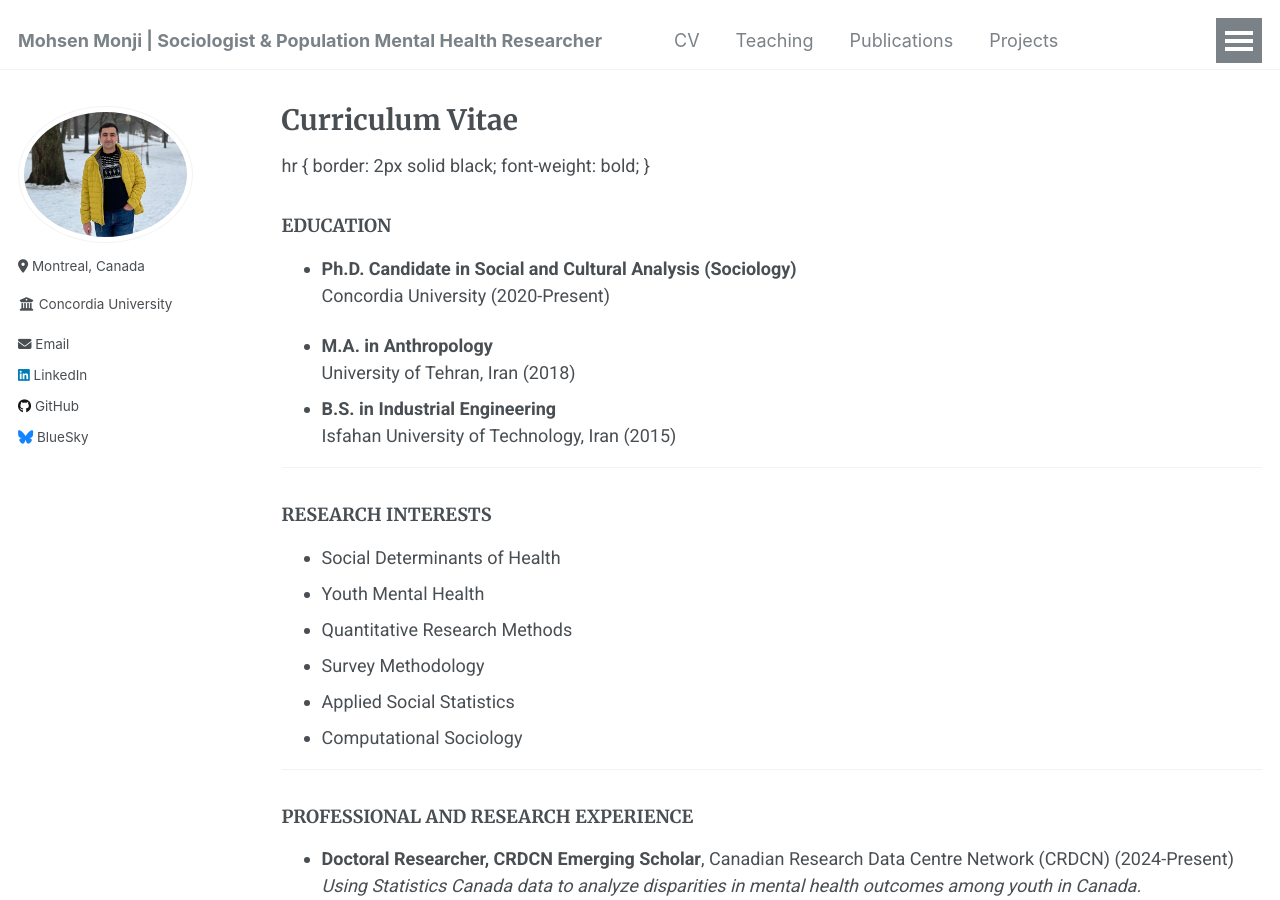
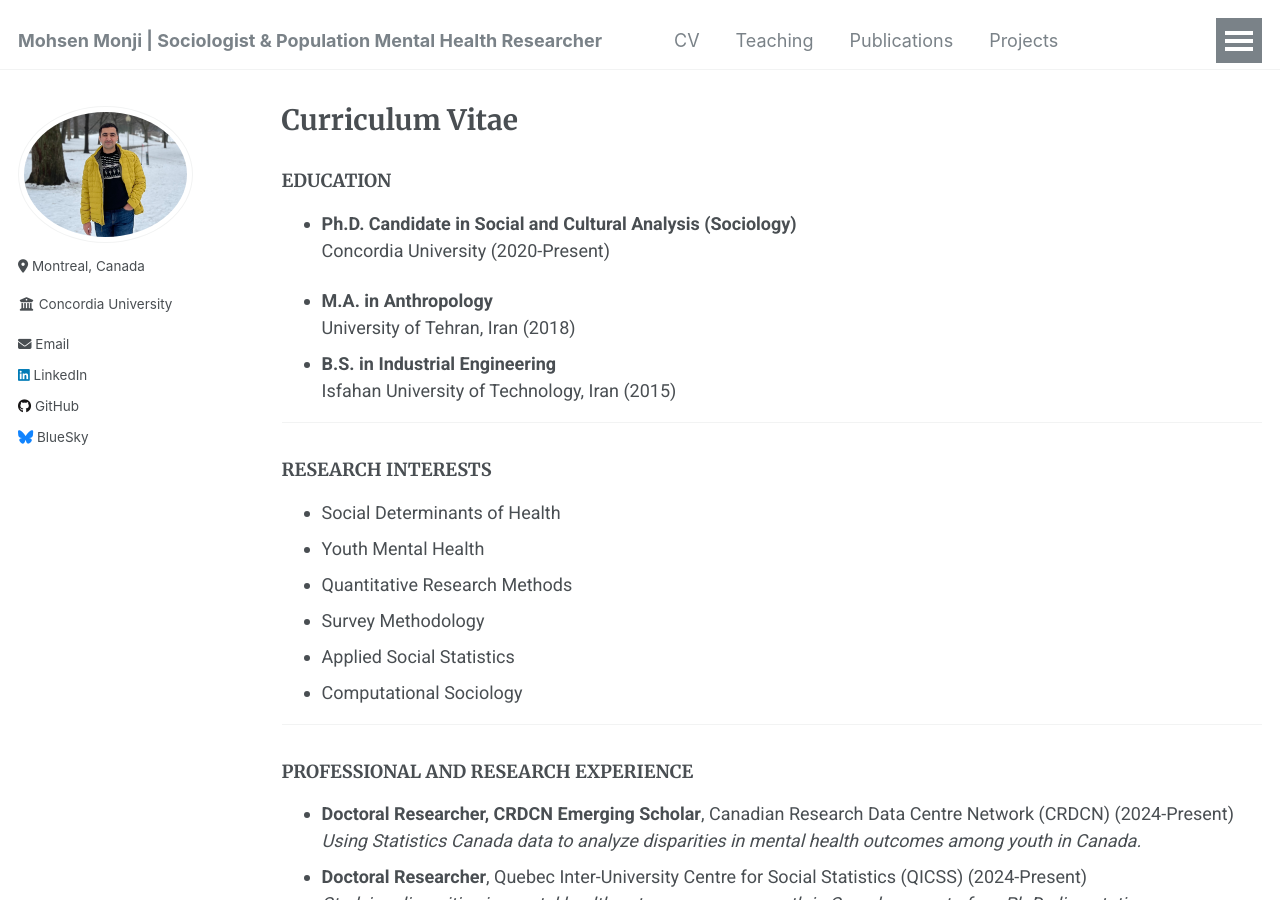
Before and after one commit to Mohsnmonji/mohsnmonji.github.io, a Jekyll site: the page built from _pages/Curriculum Vitae.md, in a window 1280 px wide and 900 px high. Built offline with Jekyll 4.4.1, drawn with Linux system fonts in a browser that asks for light colours.

Commit message:
Update Curriculum Vitae.md

```diff
--- a/_pages/Curriculum Vitae.md
+++ b/_pages/Curriculum Vitae.md
@@ -8,12 +8,6 @@ redirect_from:
   - /cv/
 ---
 {% include base_path %}
-
-
-hr {
-  border: 2px solid black;
-  font-weight: bold;
-}
 
 
 ### EDUCATION
```
